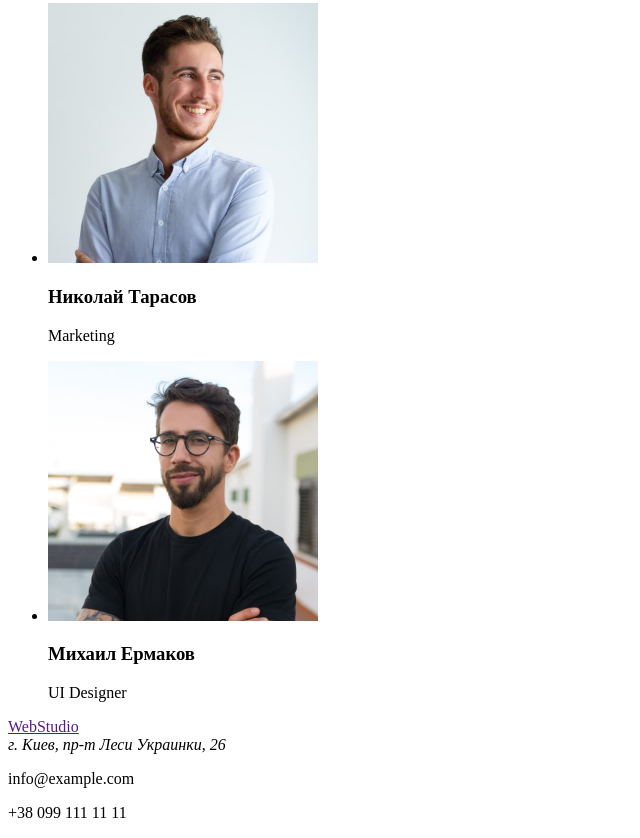
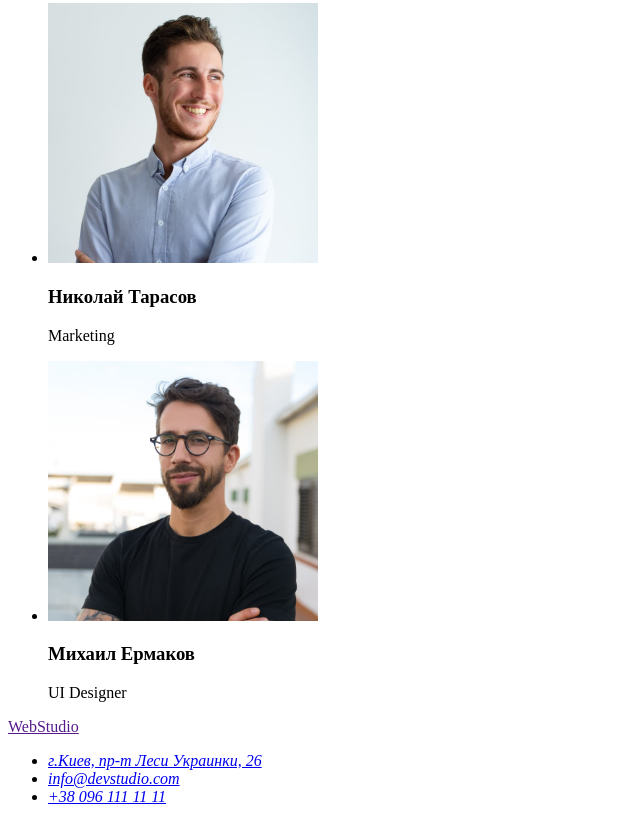
Before and after one commit to Arthurosh/goit-markup-hw-01, a plain HTML site: page index.html in a window 1280 px wide. Shown: the part 2333-3171 px from the top of the page, without its empty margins (0-640 px from the left). Drawn offline with Linux system fonts and the light colour scheme.

Commit message:
Змінює посилання

```diff
--- a/index.html
+++ b/index.html
@@ -22,8 +22,8 @@
         </nav>
 
         <ul>
-            <li><a href="">info@devstudio.com</a></li>
-            <li><a href="">+38 096 111 11 11</a></li>
+            <li><a href="mailto:info@devstudio.com">info@devstudio.com</a></li>
+            <li><a href="tel:+380961111111">+38 096 111 11 11</a></li>
         </ul>
     </header>
     <!-- Унікальний контент -->
@@ -116,11 +116,14 @@
     <!-- Футер -->
     <footer>
         <a href="">WebStudio</a>
-        <div>
-            <address>г. Киев, пр-т Леси Украинки, 26</address>
-            <p>info@example.com</p>
-            <p>+38 099 111 11 11</p>
-        </div>
+        <address>
+            <ul>
+                <li><a href="https://goo.gl/maps/6p5DjgwjbaoBaa989" target="_blank" rel="noopener noreferrer nofollow">г.Киев, пр-т Леси Украинки, 26</a></li>
+                <li><a href="mailto:info@devstudio.com">info@devstudio.com</a></li>
+                <li><a href="tel:+380961111111">+38 096 111 11 11</a></li>
+            </ul>
+        </address>
+
     </footer>
 
 </body>
```
